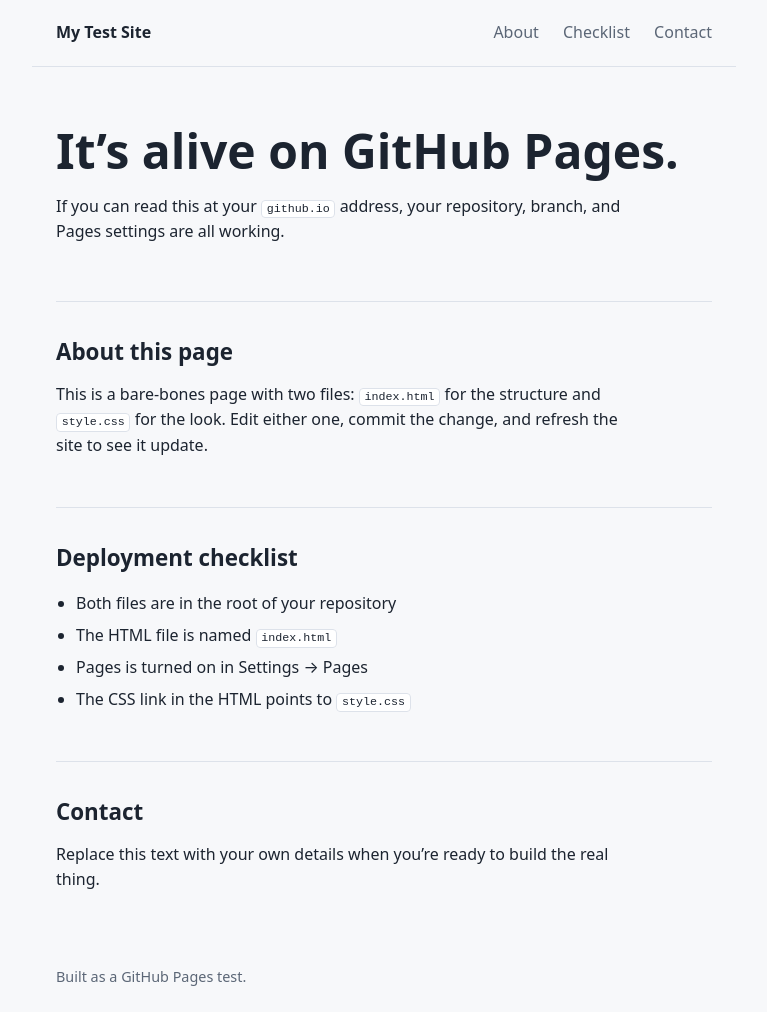
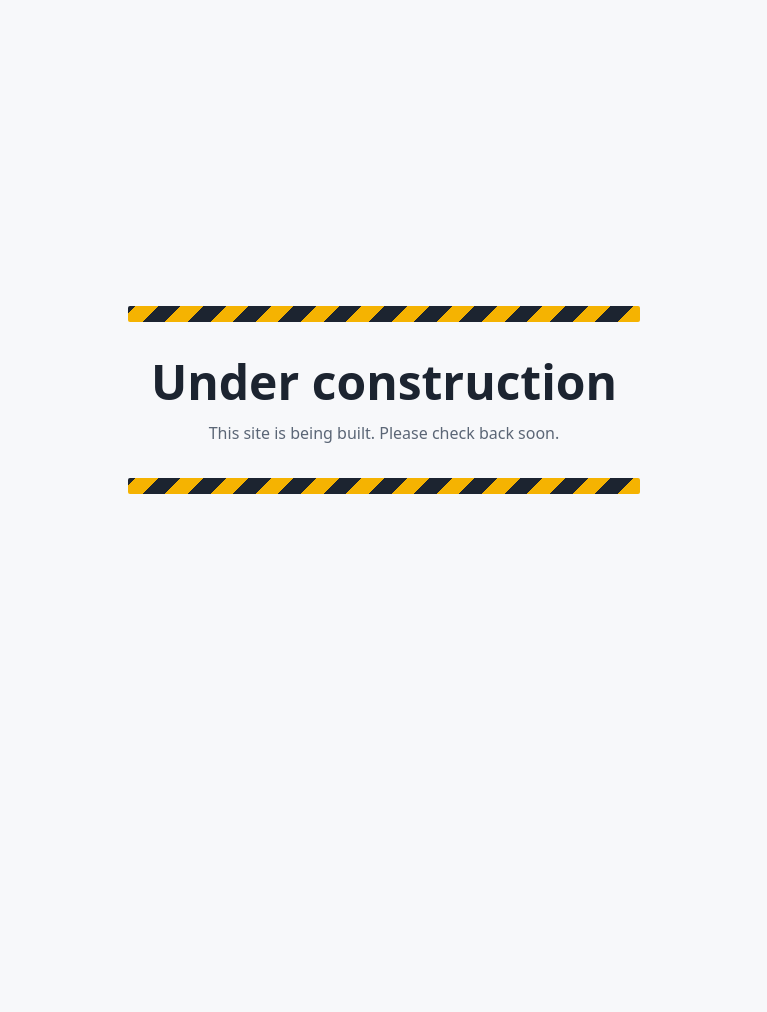
Before and after one commit to SlightHesitation/PagesTest, a plain HTML site: page index.html in a window 1280 px wide. Shown: the whole page, without its empty margins (256-1023 px from the left). After the commit the page ends 800 px from the top, so only its background shows below. Drawn offline with Linux system fonts and the light colour scheme.

Commit message:
Under Construction

```diff
--- a/index.html
+++ b/index.html
@@ -3,48 +3,83 @@
 <head>
   <meta charset="UTF-8">
   <meta name="viewport" content="width=device-width, initial-scale=1">
-  <title>GitHub Pages Test</title>
-  <link rel="stylesheet" href="style.css">
+  <meta name="robots" content="noindex">
+  <title>Under Construction</title>
+  <style>
+    :root {
+      --bg: #f7f8fa;
+      --text: #1c2430;
+      --muted: #5b6676;
+      --accent: #f5b301;
+    }
+
+    @media (prefers-color-scheme: dark) {
+      :root {
+        --bg: #12161c;
+        --text: #e8ecf2;
+        --muted: #9aa5b5;
+      }
+    }
+
+    * {
+      box-sizing: border-box;
+    }
+
+    html,
+    body {
+      height: 100%;
+      margin: 0;
+    }
+
+    body {
+      display: flex;
+      flex-direction: column;
+      align-items: center;
+      justify-content: center;
+      padding: 2rem 1.5rem;
+      font-family: system-ui, -apple-system, "Segoe UI", Roboto, sans-serif;
+      line-height: 1.6;
+      text-align: center;
+      color: var(--text);
+      background: var(--bg);
+    }
+
+    .tape {
+      width: 100%;
+      max-width: 32rem;
+      height: 1rem;
+      margin-bottom: 2rem;
+      border-radius: 2px;
+      background: repeating-linear-gradient(
+        -45deg,
+        var(--accent) 0 1rem,
+        #1c2430 1rem 2rem
+      );
+    }
+
+    .tape:last-of-type {
+      margin: 2rem 0 0;
+    }
+
+    h1 {
+      margin: 0 0 0.75rem;
+      font-size: clamp(2rem, 7vw, 3rem);
+      line-height: 1.15;
+    }
+
+    p {
+      max-width: 30rem;
+      margin: 0;
+      color: var(--muted);
+    }
+  </style>
 </head>
 <body>
-  <header class="site-header">
-    <p class="site-name">My Test Site</p>
-    <nav>
-      <a href="#about">About</a>
-      <a href="#checklist">Checklist</a>
-      <a href="#contact">Contact</a>
-    </nav>
-  </header>
-
+  <div class="tape" aria-hidden="true"></div>
   <main>
-    <section class="hero">
-      <h1>It’s alive on GitHub Pages.</h1>
-      <p>If you can read this at your <code>github.io</code> address, your repository, branch, and Pages settings are all working.</p>
-    </section>
-
-    <section id="about">
-      <h2>About this page</h2>
-      <p>This is a bare-bones page with two files: <code>index.html</code> for the structure and <code>style.css</code> for the look. Edit either one, commit the change, and refresh the site to see it update.</p>
-    </section>
-
-    <section id="checklist">
-      <h2>Deployment checklist</h2>
-      <ul>
-        <li>Both files are in the root of your repository</li>
-        <li>The HTML file is named <code>index.html</code></li>
-        <li>Pages is turned on in Settings → Pages</li>
-        <li>The CSS link in the HTML points to <code>style.css</code></li>
-      </ul>
-    </section>
-
-    <section id="contact">
-      <h2>Contact</h2>
-      <p>Replace this text with your own details when you’re ready to build the real thing.</p>
-    </section>
+    <h1>Under construction</h1>
+    <p>This site is being built. Please check back soon.</p>
   </main>
-
-  <footer class="site-footer">
-    <p>Built as a GitHub Pages test.</p>
-  </footer>
+  <div class="tape" aria-hidden="true"></div>
 </body>
 </html>
```
